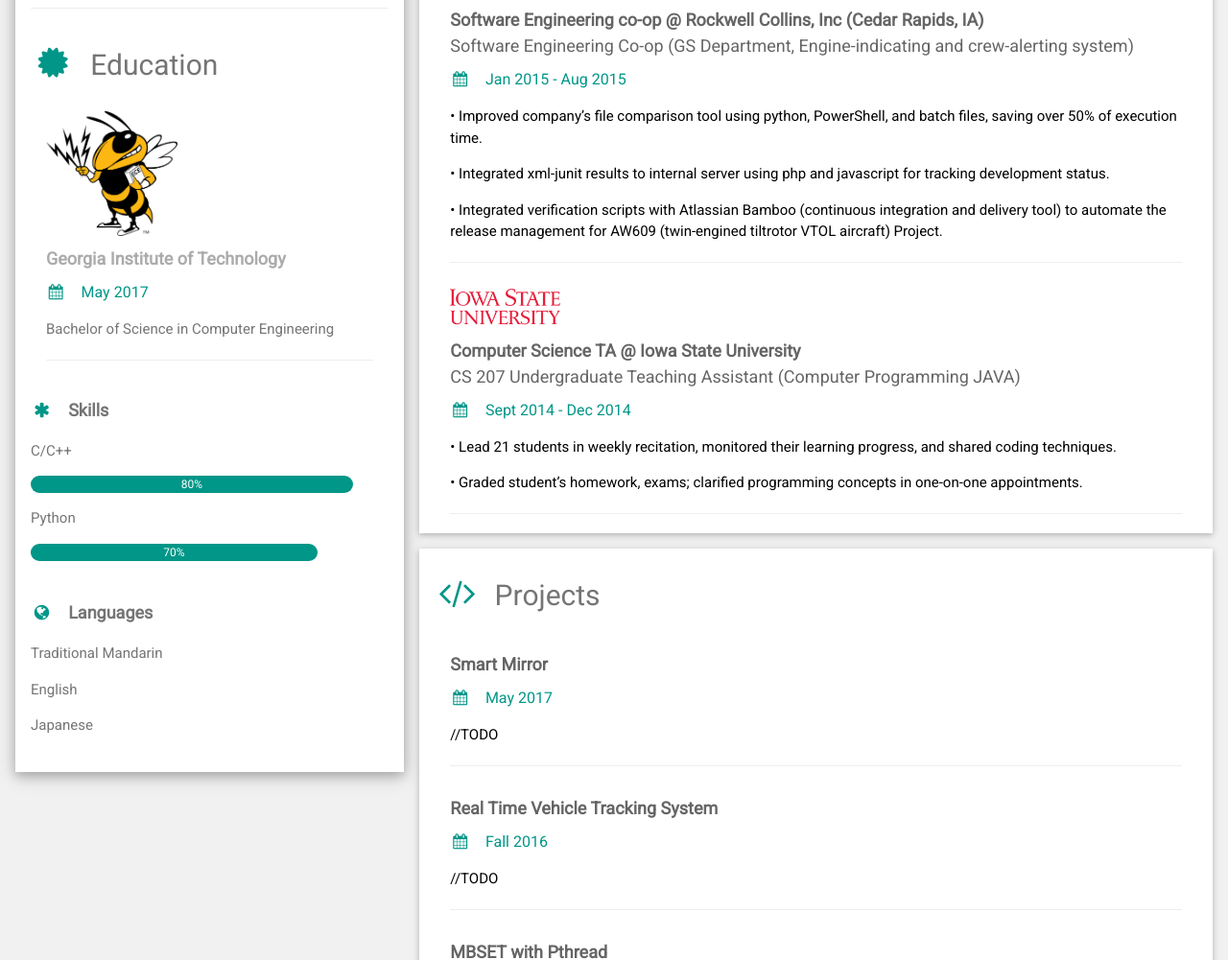
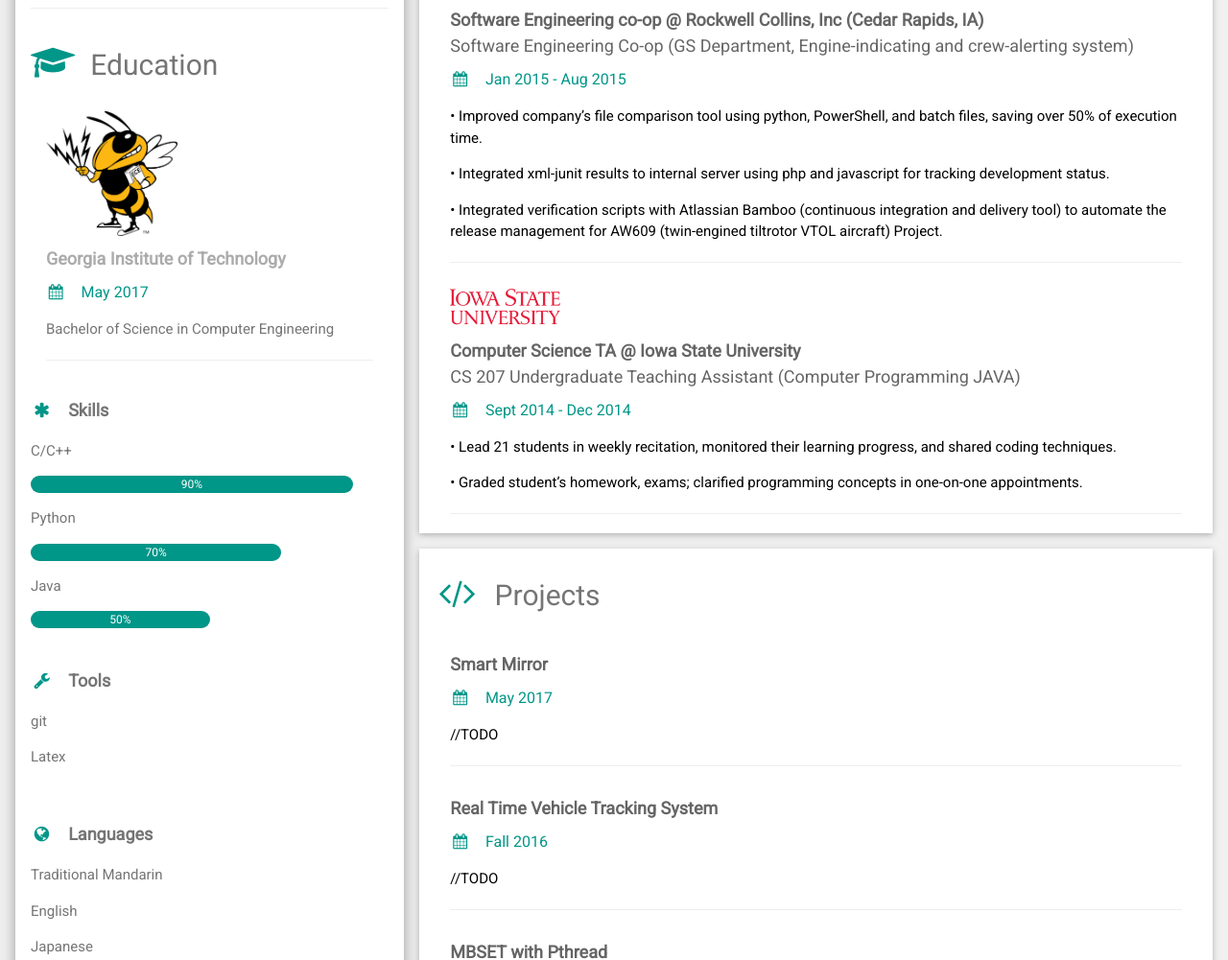
Before and after one commit to boalinlai/boalinlai.github.io, a plain HTML site: page index.html in a window 1280 px wide. Shown: the part 439-1440 px from the top of the page at 96% size. Drawn offline with nearby package versions, Linux system fonts and the light colour scheme.

Commit message:
add the tools section

```diff
--- a/index.html
+++ b/index.html
@@ -32,7 +32,7 @@
           <p><i class="fa fa-envelope fa-fw w3-margin-right w3-large w3-text-teal"></i>blai7@gatech.edu</p>
           <hr>
 
-        <h2 class="w3-text-grey w3-padding-16"><i class="fa fa-certificate fa-fw w3-margin-right w3-xxlarge w3-text-teal"></i>Education</h2>
+        <h2 class="w3-text-grey w3-padding-16"><i class="fa fa-graduation-cap fa-fw w3-margin-right w3-xxlarge w3-text-teal"></i>Education</h2>
         <div class="w3-container">
           <img src="ece_buzz.png" style="width:40%">
           <h5 class="w3-opacity"><b>Georgia Institute of Technology</b></h5>
@@ -44,16 +44,36 @@
           <p>C/C++</p>
           <div class="w3-progress-container w3-round-xlarge w3-small">
             <div class="w3-progressbar w3-round-xlarge w3-teal" style="width:90%">
-              <div class="w3-center w3-text-white">80%</div>
+              <div class="w3-center w3-text-white">90%</div>
             </div>
           </div>
           <p>Python</p>
           <div class="w3-progress-container w3-round-xlarge w3-small">
-            <div class="w3-progressbar w3-round-xlarge w3-teal" style="width:80%">
+            <div class="w3-progressbar w3-round-xlarge w3-teal" style="width:70%">
               <div class="w3-center w3-text-white">70%</div>
             </div>
           </div>
+          <p>Java</p>
+          <div class="w3-progress-container w3-round-xlarge w3-small">
+            <div class="w3-progressbar w3-round-xlarge w3-teal" style="width:50%">
+              <div class="w3-center w3-text-white">50%</div>
+            </div>
+          </div>
           <br>
+
+          <p class="w3-large"><b><i class="fa fa-wrench fa-fw w3-margin-right w3-text-teal"></i>Tools</b></p>
+          <p>git</p>
+          <div class="w3-progress-container w3-round-xlarge w3-small">
+            <div class="w3-progressbar w3-round-xlarge w3-teal" style="width:80%">
+            </div>
+          </div>
+          <p>Latex</p>
+          <div class="w3-progress-container w3-round-xlarge w3-small">
+            <div class="w3-progressbar w3-round-xlarge w3-teal" style="width:80%">
+            </div>
+          </div>
+          <br>
+          <!-- end of tools -->
 
           <p class="w3-large w3-text-theme"><b><i class="fa fa-globe fa-fw w3-margin-right w3-text-teal"></i>Languages</b></p>
           <p>Traditional Mandarin</p>
```
